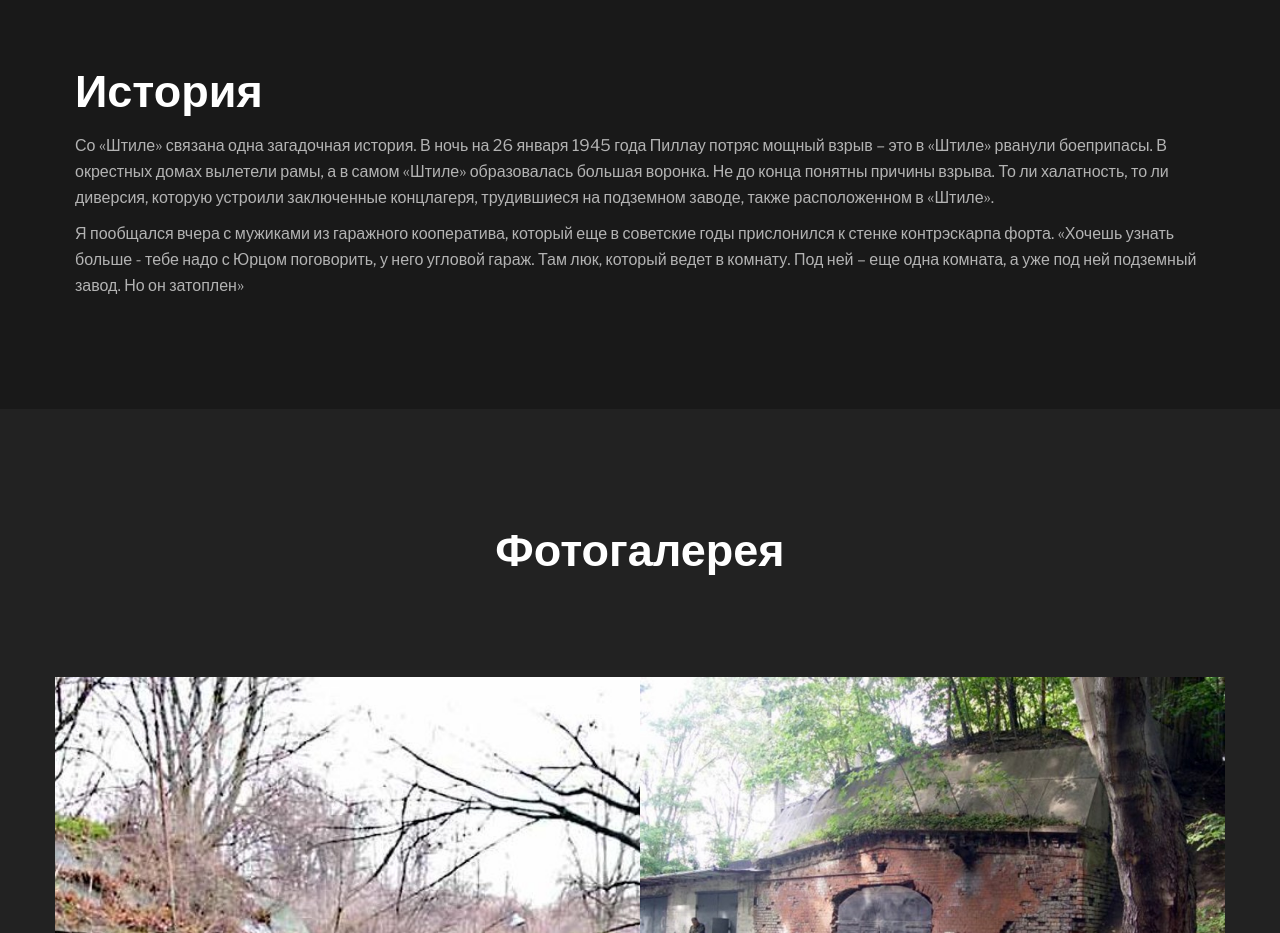
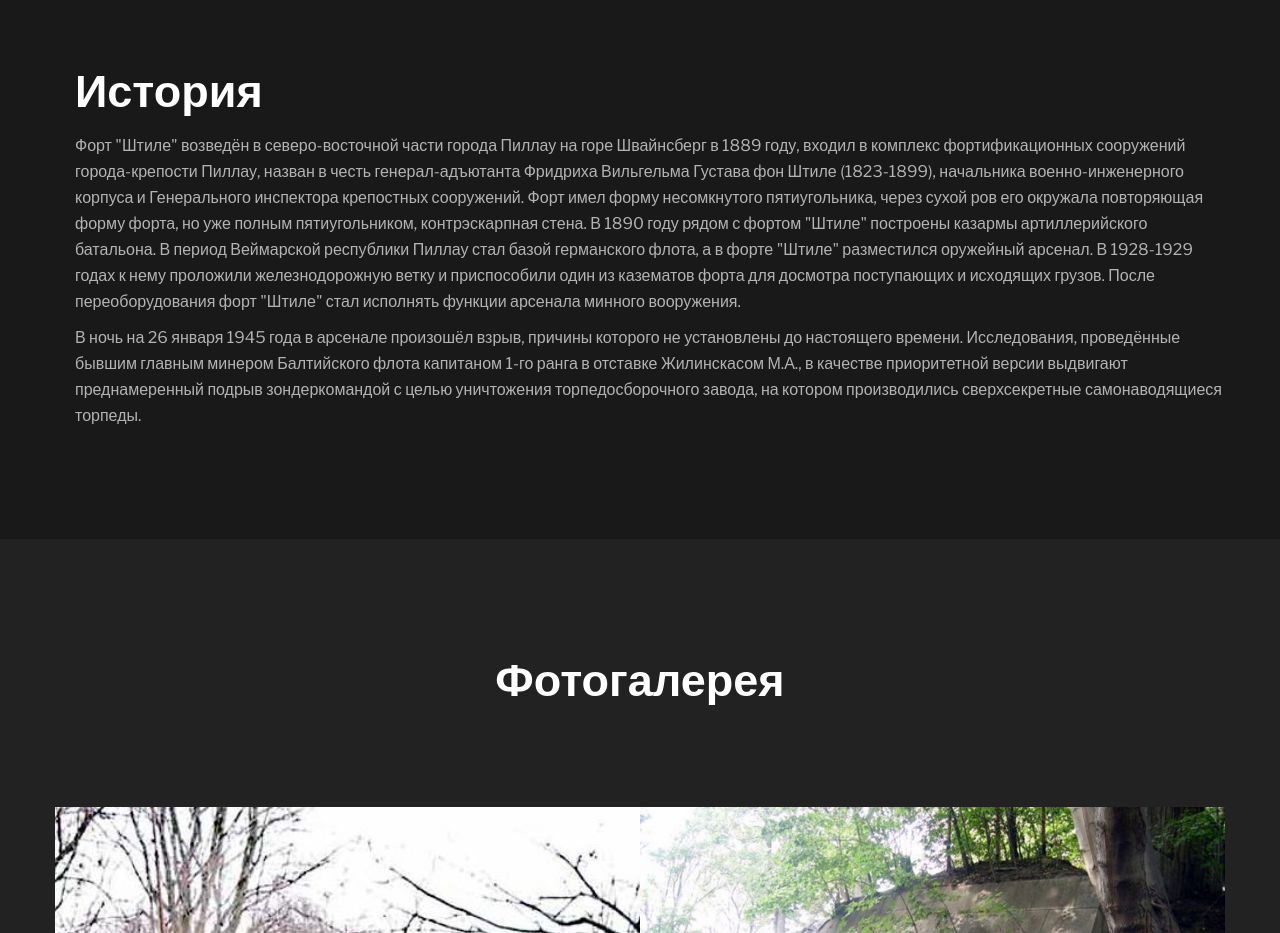
Before and after one commit to baltysk/baltysk.github.io, a plain HTML site: page shtille/index.html in a window 1280 px wide. Shown: the part 880-1813 px from the top of the page. Drawn offline with nearby package versions, Linux system fonts and the light colour scheme.

Commit message:
Update index.html

```diff
--- a/shtille/index.html
+++ b/shtille/index.html
@@ -61,21 +61,32 @@
               <h2>История</h2>
             </div>
             <p class="f-para">
-              Со «Штиле» связана одна загадочная история. В ночь на 26 января
-              1945 года Пиллау потряс мощный взрыв – это в «Штиле» рванули
-              боеприпасы. В окрестных домах вылетели рамы, а в самом «Штиле»
-              образовалась большая воронка. Не до конца понятны причины взрыва.
-              То ли халатность, то ли диверсия, которую устроили заключенные
-              концлагеря, трудившиеся на подземном заводе, также расположенном в
-              «Штиле».
+             Форт "Штиле" возведён в северо-восточной части города
+             Пиллау на горе Швайнсберг в 1889 году, входил в комплекс
+             фортификационных сооружений города-крепости Пиллау, назван
+             в честь генерал-адъютанта Фридриха Вильгельма
+             Густава фон Штиле (1823-1899), начальника военно-инженерного
+             корпуса и Генерального инспектора крепостных сооружений.
+             Форт имел форму несомкнутого пятиугольника, через сухой ров
+             его окружала повторяющая форму форта, но уже полным пятиугольником,
+             контрэскарпная стена. В 1890 году рядом с фортом "Штиле" построены
+             казармы артиллерийского батальона.
+             В период Веймарской республики Пиллау стал базой германского флота,
+             а в форте "Штиле" разместился оружейный арсенал. В 1928-1929 годах
+             к нему проложили железнодорожную ветку и приспособили один из
+             казематов форта для досмотра поступающих и исходящих грузов.
+             После переоборудования форт "Штиле" стал исполнять функции
+             арсенала минного вооружения.
             </p>
 
             <p class="f-para">
-              Я пообщался вчера с мужиками из гаражного кооператива, который еще
-              в советские годы прислонился к стенке контрэскарпа форта. «Хочешь
-              узнать больше - тебе надо с Юрцом поговорить, у него угловой
-              гараж. Там люк, который ведет в комнату. Под ней – еще одна
-              комната, а уже под ней подземный завод. Но он затоплен»
+              В ночь на 26 января 1945 года в арсенале произошёл взрыв,
+              причины которого не установлены до настоящего времени.
+              Исследования, проведённые бывшим главным минером
+              Балтийского флота капитаном 1-го ранга в отставке Жилинскасом М.А.,
+              в качестве приоритетной версии выдвигают преднамеренный
+              подрыв зондеркомандой с целью уничтожения торпедосборочного
+              завода, на котором производились сверхсекретные самонаводящиеся торпеды.
             </p>
           </div>
         </div>
```
